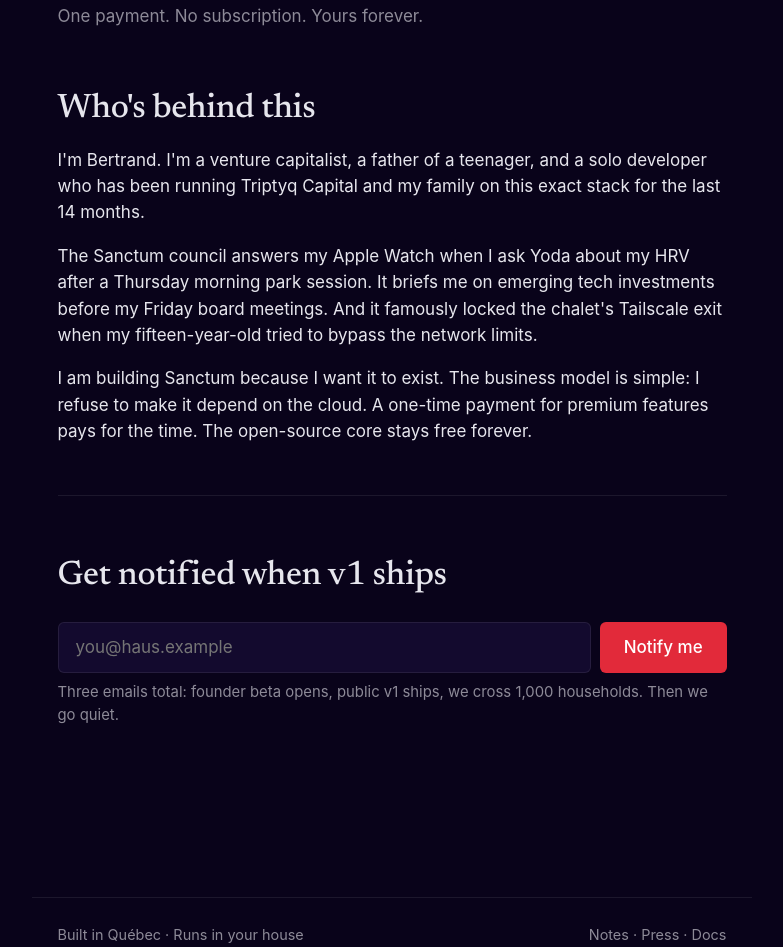
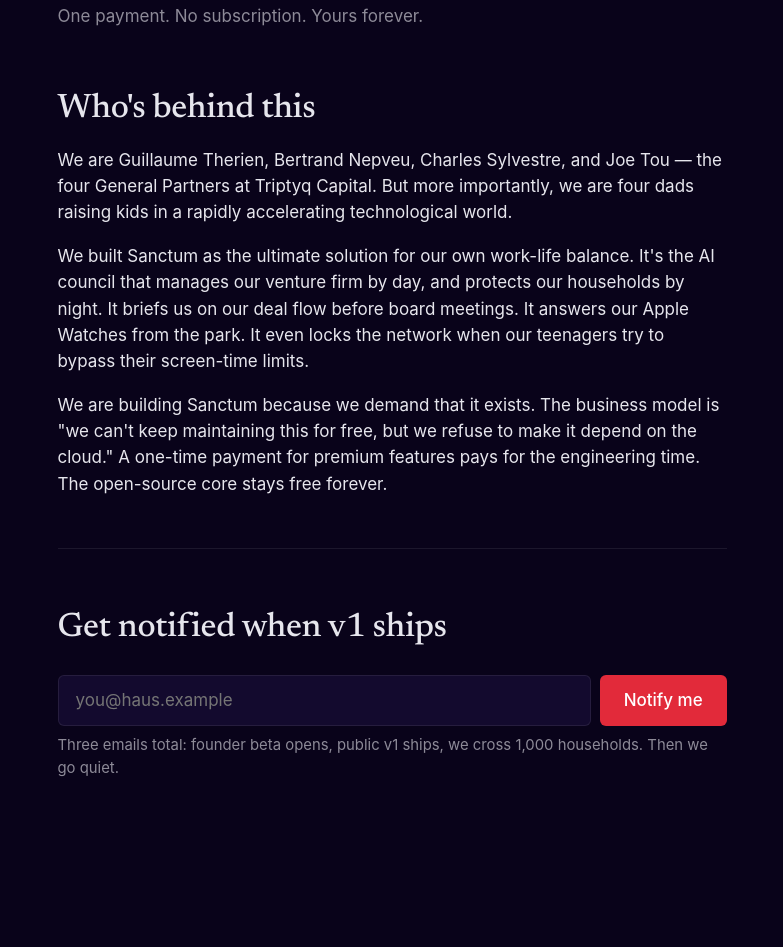
Before and after one commit to Ogilthorp3/sanctum-haus, an Astro site: page / in a window 1280 px wide. Shown: the part 2531-3478 px from the top of the page, without its empty margins (248-1031 px from the left). Built offline with nearby package versions, Linux system fonts and the light colour scheme; Astro itself is replaced by a stand-in of ours.

Commit message:
feat: update founders story to feature all 4 Triptyq GPs and work-life balance focus

```diff
--- a/src/pages/index.astro
+++ b/src/pages/index.astro
@@ -84,15 +84,18 @@ const title = "Sanctum · The AI council for your firm and your family.";
 
         <h2>Who's behind this</h2>
         <p>
-            I'm Bertrand. I'm a venture capitalist, a father of a teenager, and a solo developer who has been running Triptyq Capital and my family on this exact stack for the last 14 months.
+            We are Guillaume Therien, Bertrand Nepveu, Charles Sylvestre, and Joe Tou — the four General Partners at Triptyq Capital.
+            But more importantly, we are four dads raising kids in a rapidly accelerating technological world.
         </p>
         <p>
-            The Sanctum council answers my Apple Watch when I ask Yoda about my HRV after a Thursday morning park session. It briefs me on emerging tech investments before my Friday board meetings. And it famously locked the chalet's Tailscale exit when my fifteen-year-old tried to bypass the network limits.
+            We built Sanctum as the ultimate solution for our own work-life balance. It's the AI council that manages our venture firm by day, and protects our households by night.
+            It briefs us on our deal flow before board meetings. It answers our Apple Watches from the park. It even locks the network when our teenagers try to bypass their screen-time limits.
         </p>
         <p>
-            I am building Sanctum because I want it to exist. The business
-            model is simple: I refuse to make it depend on the cloud. A one-time payment for
-            premium features pays for the time. The open-source core stays
+            We are building Sanctum because we demand that it exists. The business
+            model is "we can't keep maintaining this for free, but we refuse
+            to make it depend on the cloud." A one-time payment for
+            premium features pays for the engineering time. The open-source core stays
             free forever.
         </p>
 
```
